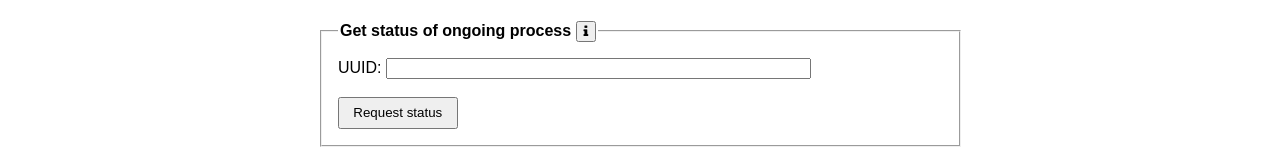
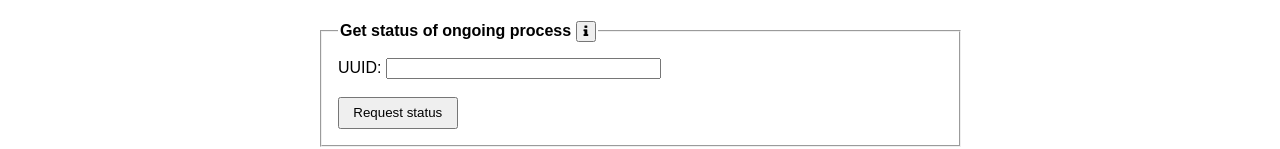
Before and after one commit to karma-riuk/crab-webapp, a plain HTML site: page public/index.html in a window 1280 px wide. Shown: the part 390-539 px from the top of the page. Drawn offline with nearby package versions, Linux system fonts and the light colour scheme; no server answers.

Commit message:
fixed style

```diff
--- a/public/css/style.css
+++ b/public/css/style.css
@@ -28,6 +28,11 @@ fieldset {
     margin-right: -1px;
     margin-bottom: 1.5em;
     padding: 1em;
+}
+
+fieldset input[type="text"] {
+    flex-grow: 1;
+    max-width: 36ch;
 }
 
 button {
```
